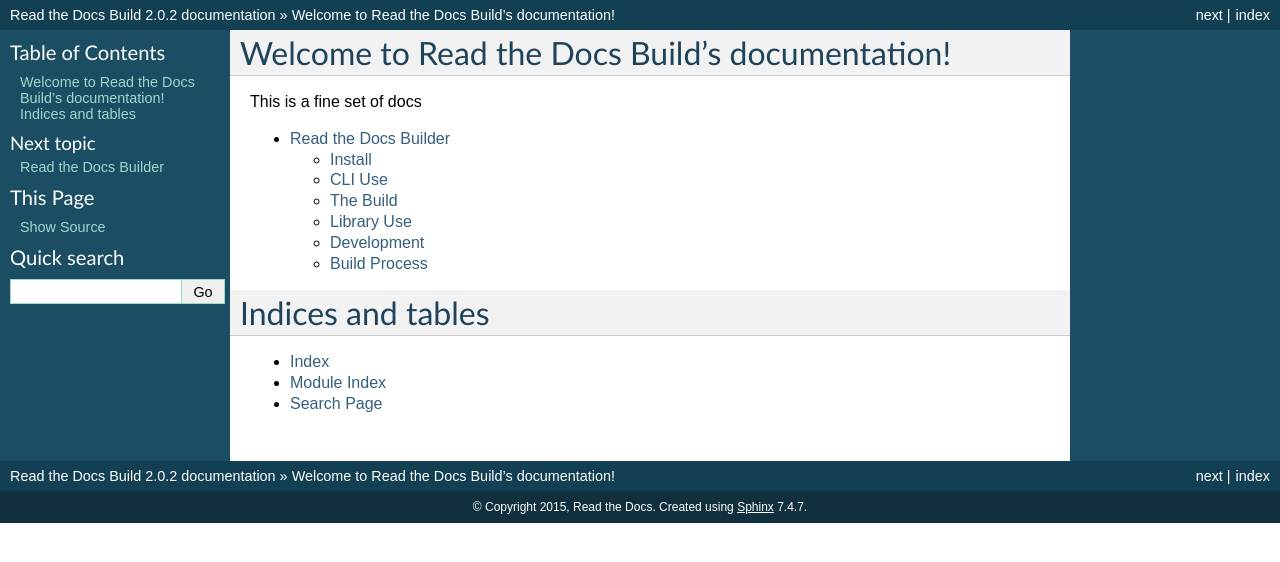
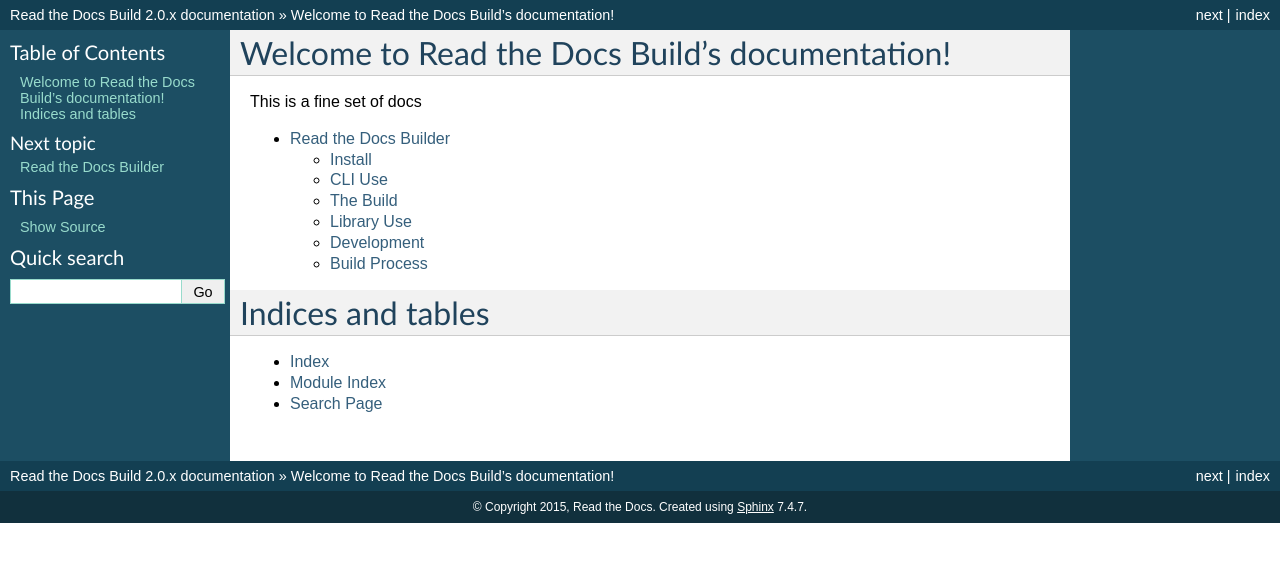
Before and after one commit to readthedocs/readthedocs-build, a Sphinx documentation site: the page built from docs/index.rst, in a window 1280 px wide. Shown: the top 562 px of the page. Built offline with Sphinx 7.4.7, drawn with Linux system fonts in a browser that asks for light colours.

Commit message:
Bump to 2.0.3

```diff
--- a/docs/conf.py
+++ b/docs/conf.py
@@ -55,7 +55,7 @@ author = u'Read the Docs'
 # The short X.Y version.
 version = '2.0'
 # The full version, including alpha/beta/rc tags.
-release = '2.0.2'
+release = '2.0.x'
 
 # The language for content autogenerated by Sphinx. Refer to documentation
 # for a list of supported languages.
--- a/setup.py
+++ b/setup.py
@@ -6,7 +6,7 @@ from setuptools import setup
 
 setup(
     name='readthedocs-build',
-    version='2.0.2',
+    version='2.0.3',
     author='Eric Holscher',
     author_email='eric@ericholscher.com',
     url='https://readthedocs.org',
```
